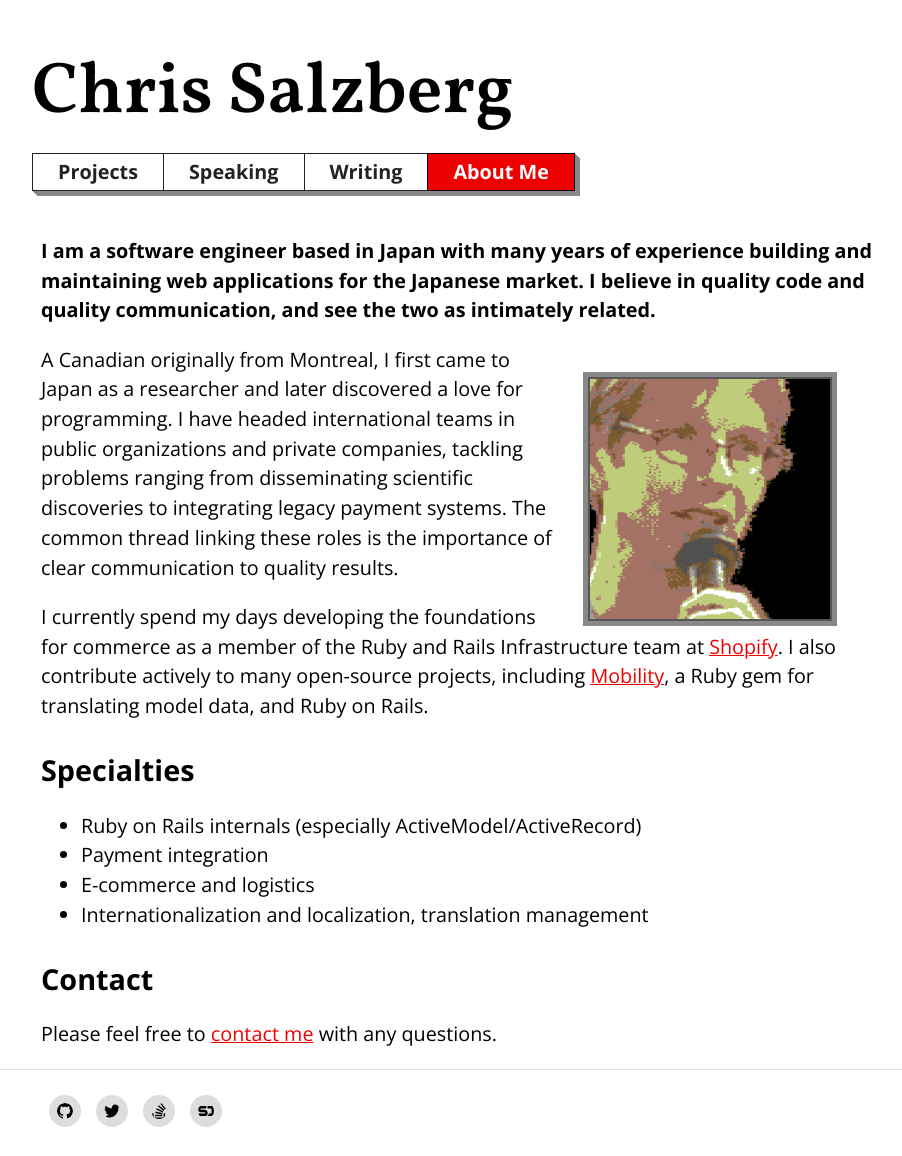
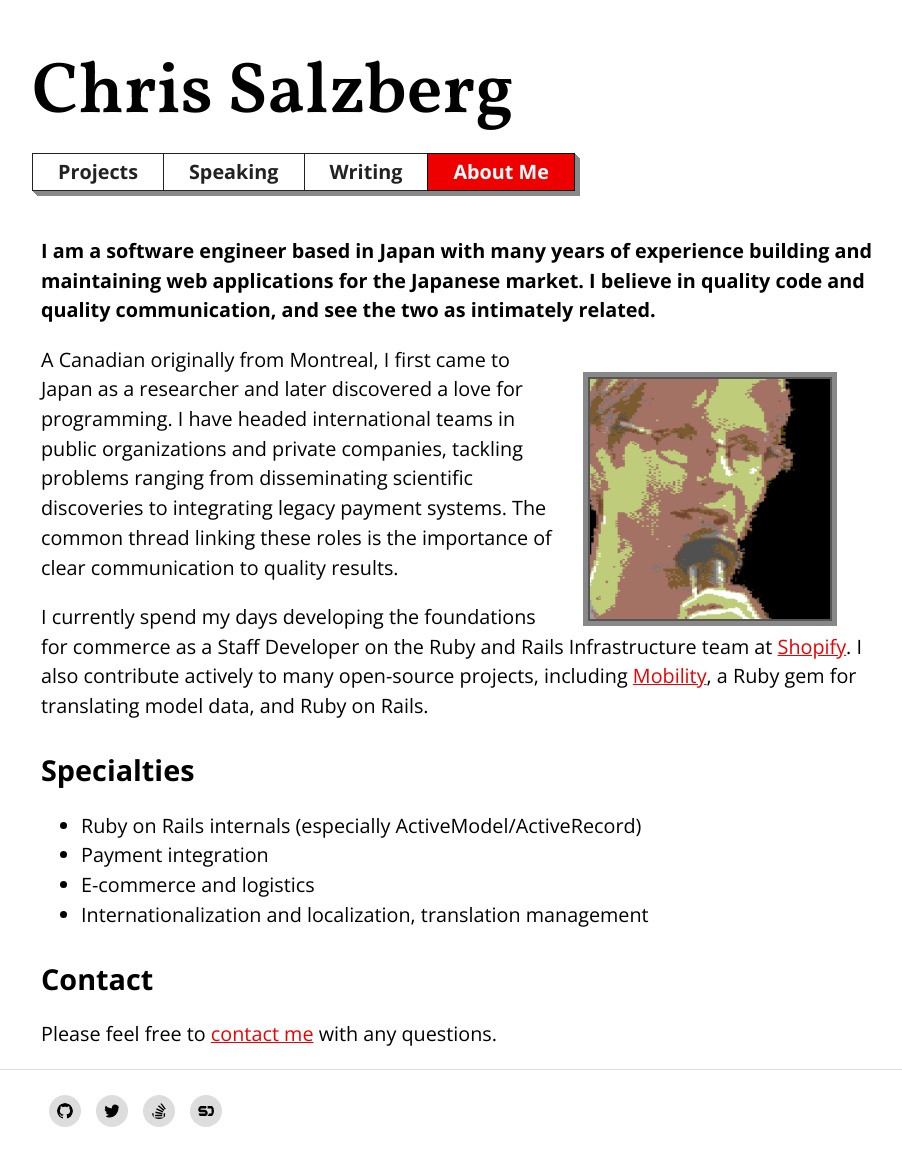
Before and after one commit to shioyama/shioyama.github.io, a Jekyll site: the page built from about.md, in a window 1280 px wide. Shown: the whole page, without its empty margins (183-1085 px from the left). Built offline with Jekyll 4.4.1, drawn with Linux system fonts in a browser that asks for light colours.

Commit message:
Mention Staff Dev

```diff
--- a/about.md
+++ b/about.md
@@ -25,7 +25,7 @@ The common thread linking these roles is the importance of clear communication
 to quality results.
 
 I currently spend my days developing the foundations for commerce
-as a member of the Ruby and Rails Infrastructure team at
+as a Staff Developer on the Ruby and Rails Infrastructure team at
 [Shopify](https://www.shopify.com). I also contribute actively to many
 open-source projects, including
 [Mobility](https://github.com/shioyama/mobility), a Ruby gem for translating
```
